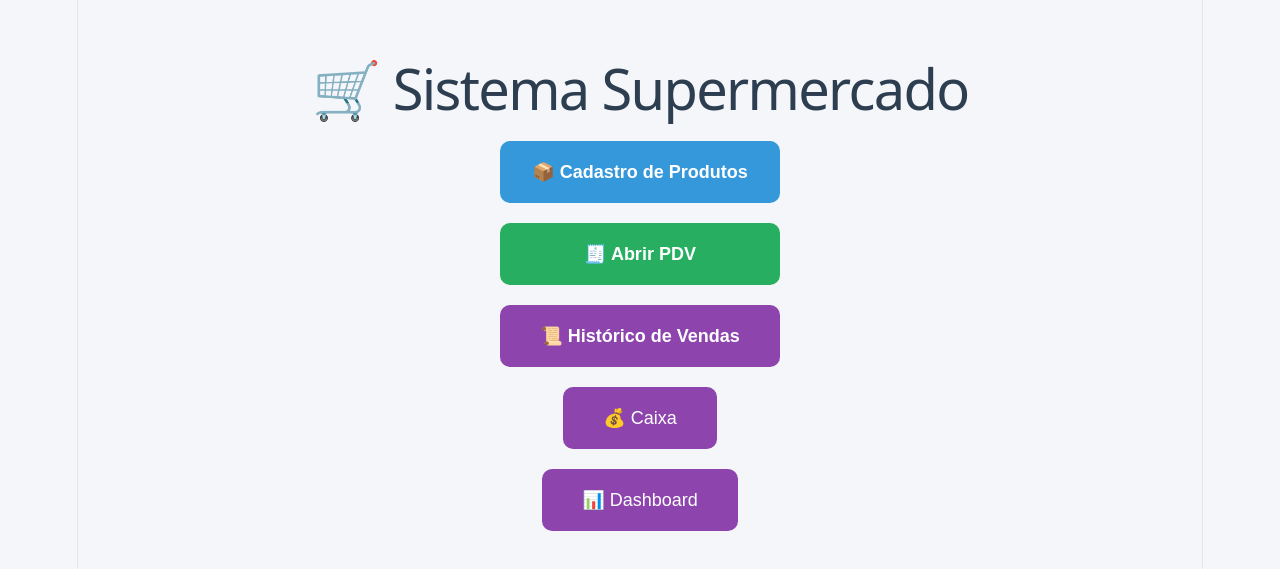
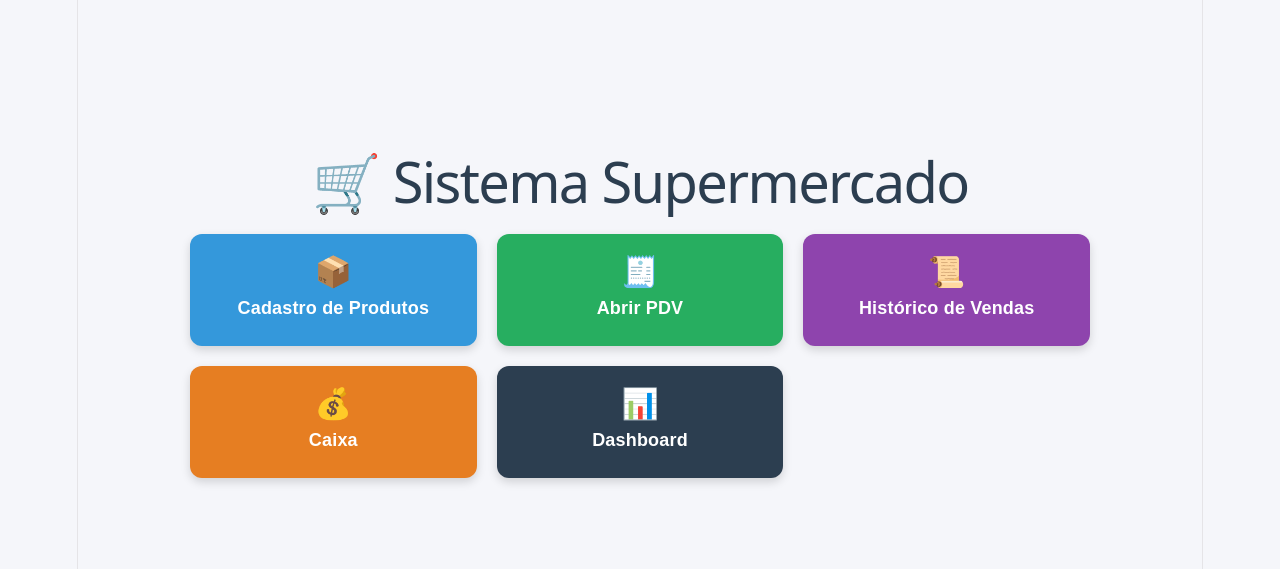
Before and after one commit to marciodutra/supermercadoReact, a React (Vite) app in the folder frontend/: page / in a window 1280 px wide. Shown: the part 113-682 px from the top of the page. Built offline with nearby package versions, Linux system fonts and the light colour scheme; no server answers.

Commit message:
Configura backend render

```diff
--- a/frontend/src/pages/Home.jsx
+++ b/frontend/src/pages/Home.jsx
@@ -1,17 +1,38 @@
 import { Link } from "react-router-dom";
 
 export default function Home() {
-    const estiloBotao = {
-        width: "280px",
-        padding: "20px",
-        fontSize: "18px",
-        color: "#fff",
-        border: "none",
-        borderRadius: "10px",
-        cursor: "pointer",
-        fontWeight: "bold",
-        transition: "0.3s"
-    };
+    const menu = [
+        {
+            titulo: "Cadastro de Produtos",
+            icone: "📦",
+            cor: "#3498db",
+            rota: "/produtos"
+        },
+        {
+            titulo: "Abrir PDV",
+            icone: "🧾",
+            cor: "#27ae60",
+            rota: "/pdv"
+        },
+        {
+            titulo: "Histórico de Vendas",
+            icone: "📜",
+            cor: "#8e44ad",
+            rota: "/historico"
+        },
+        {
+            titulo: "Caixa",
+            icone: "💰",
+            cor: "#e67e22",
+            rota: "/caixa"
+        },
+        {
+            titulo: "Dashboard",
+            icone: "📊",
+            cor: "#2c3e50",
+            rota: "/dashboard"
+        }
+    ];
 
     return (
         <div
@@ -19,9 +40,10 @@ export default function Home() {
                 minHeight: "100vh",
                 display: "flex",
                 flexDirection: "column",
+                alignItems: "center",
                 justifyContent: "center",
-                alignItems: "center",
                 background: "#f5f6fa",
+                padding: "20px"
             }}
         >
             <h1 style={{ marginBottom: "40px" }}>
@@ -30,75 +52,47 @@ export default function Home() {
 
             <div
                 style={{
-                    display: "flex",
-                    flexDirection: "column",
+                    display: "grid",
+                    gridTemplateColumns: "repeat(auto-fit, minmax(220px, 1fr))",
                     gap: "20px",
+                    width: "100%",
+                    maxWidth: "900px"
                 }}
             >
-                <Link to="/produtos">
-                    <button
-                        style={{
-                            ...estiloBotao,
-                            background: "#3498db",
-                        }}
+                {menu.map((item, index) => (
+                    <Link
+                        key={index}
+                        to={item.rota}
+                        style={{ textDecoration: "none" }}
                     >
-                        📦 Cadastro de Produtos
-                    </button>
-                </Link>
+                        <div
+                            style={{
+                                background: item.cor,
+                                color: "#fff",
+                                padding: "25px",
+                                borderRadius: "12px",
+                                textAlign: "center",
+                                fontSize: "18px",
+                                fontWeight: "bold",
+                                cursor: "pointer",
+                                transition: "0.3s",
+                                boxShadow: "0 4px 10px rgba(0,0,0,0.15)"
+                            }}
+                            onMouseOver={(e) => {
+                                e.currentTarget.style.transform = "scale(1.05)";
+                            }}
+                            onMouseOut={(e) => {
+                                e.currentTarget.style.transform = "scale(1)";
+                            }}
+                        >
+                            <div style={{ fontSize: "30px", marginBottom: "10px" }}>
+                                {item.icone}
+                            </div>
 
-                <Link to="/pdv">
-                    <button
-                        style={{
-                            ...estiloBotao,
-                            background: "#27ae60",
-                        }}
-                    >
-                        🧾 Abrir PDV
-                    </button>
-                </Link>
-
-                <Link to="/historico">
-                    <button
-                        style={{
-                            ...estiloBotao,
-                            background: "#8e44ad",
-                        }}
-                    >
-                        📜 Histórico de Vendas
-                    </button>
-                </Link>
-
-                <Link to="/caixa">
-                    <button
-                        style={{
-                            padding: "20px 40px",
-                            fontSize: "18px",
-                            background: "#8e44ad",
-                            color: "#fff",
-                            border: "none",
-                            borderRadius: "10px",
-                            cursor: "pointer"
-                        }}
-                    >
-                        💰 Caixa
-                    </button>
-                </Link>
-
-                <Link to="/dashboard">
-                    <button
-                        style={{
-                            padding: "20px 40px",
-                            fontSize: "18px",
-                            background: "#8e44ad",
-                            color: "#fff",
-                            border: "none",
-                            borderRadius: "10px",
-                            cursor: "pointer"
-                        }}
-                    >
-                        📊 Dashboard
-                    </button>
-                </Link>
+                            {item.titulo}
+                        </div>
+                    </Link>
+                ))}
             </div>
         </div>
     );
```
